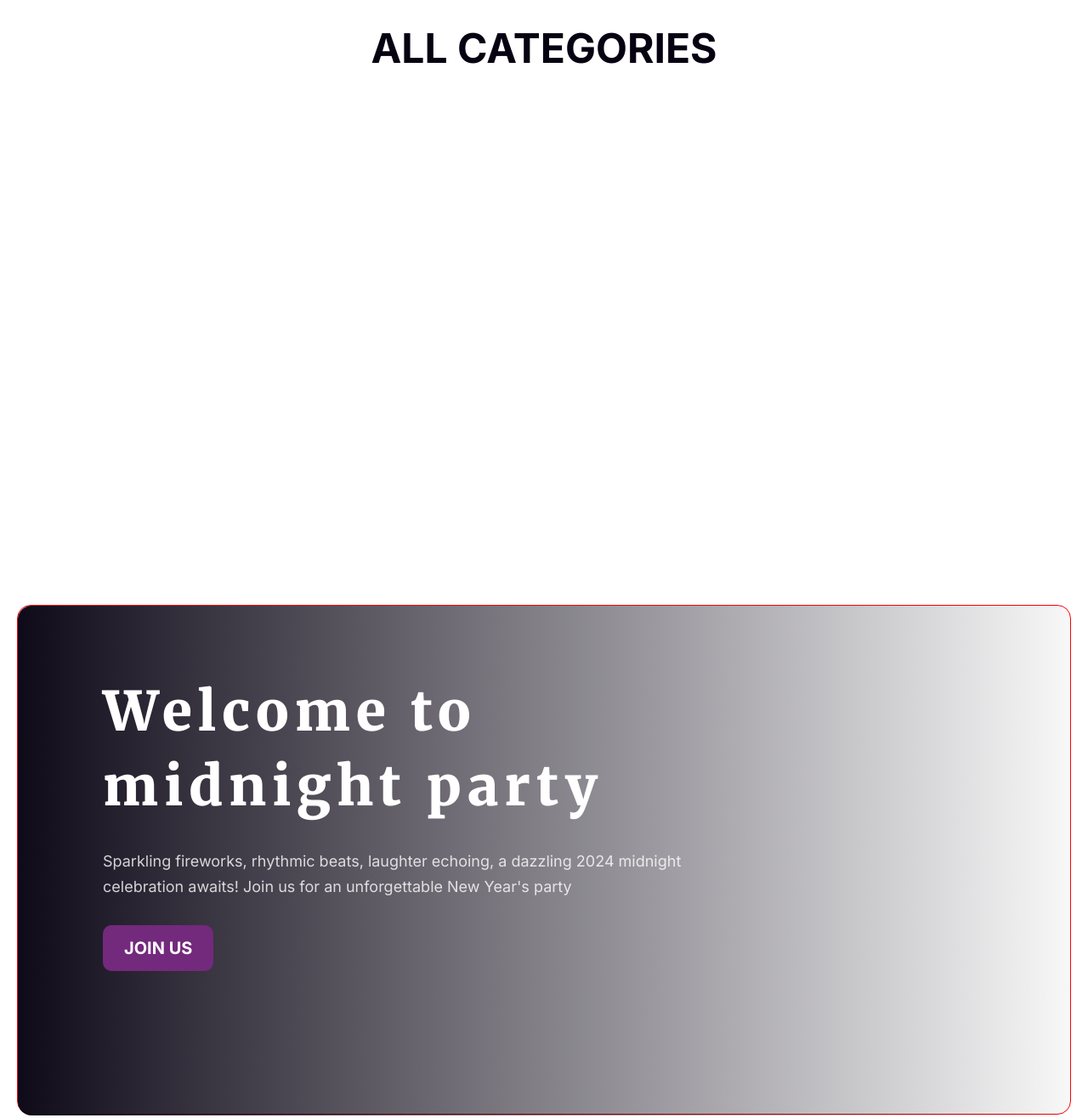
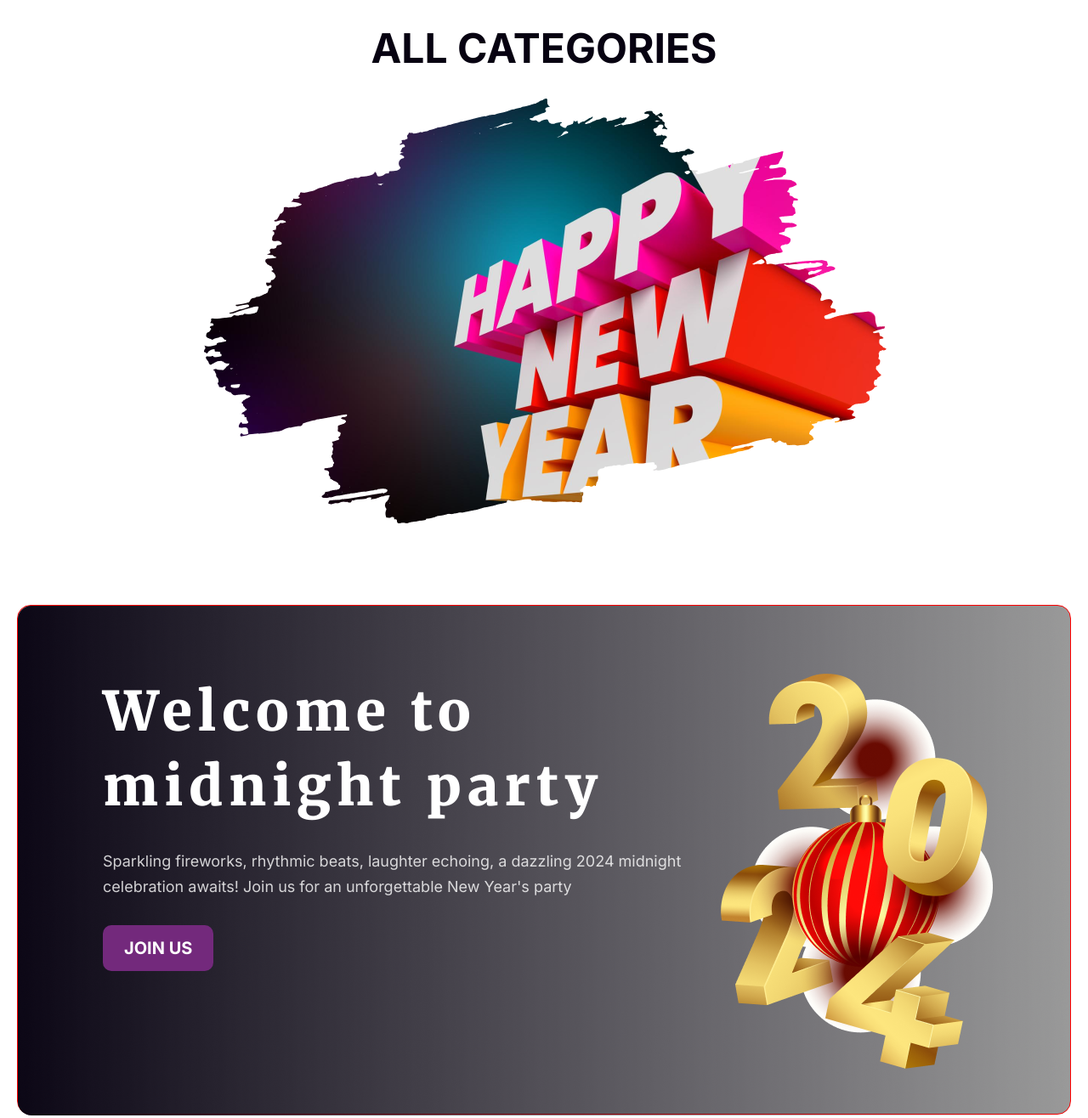
Before and after one commit to ShahedAhmedUtsho/Assignment-One, a plain HTML site: page index.html in a window 1280 px wide. Shown: the part 928-2244 px from the top of the page at 85% size. Drawn offline with Linux system fonts and the light colour scheme; the site is published under a folder, as on GitHub Pages, so addresses that start at the root find nothing.

Commit message:
image path solve

```diff
--- a/index.html
+++ b/index.html
@@ -18,7 +18,7 @@
             <h4>65% OFF</h4>
             <h6>OUR HOLIDAY DEALS ARE BETTER</h6>
             <h2>ALL CATEGORIES</h2>
-            <img src="/Images/New Year Photo.png" alt="">
+            <img src="Images/New Year Photo.png" alt="">
          </Div>
          <div class="welcome-section">
             <div class="welcome-flex-container">
@@ -30,7 +30,7 @@
                   <button>JOIN US</button>
                </div>
                <div class="welcome-img">
-                  <img src="/Images/Group 70.png" alt="">
+                  <img src="Images/Group 70.png" alt="">
                </div>
             </div>
          </div>
--- a/style.css
+++ b/style.css
@@ -99,7 +99,7 @@ main .welcome-section{
     margin: 100px auto 0;
     border: 1px solid red;
     border-radius: 16px;
-    background-image: url(/Images/Vectorrr.png);
+    background-image: url(Images/Vectorrr.png);
     background-position: center;
     background-size: cover;
 }
```
